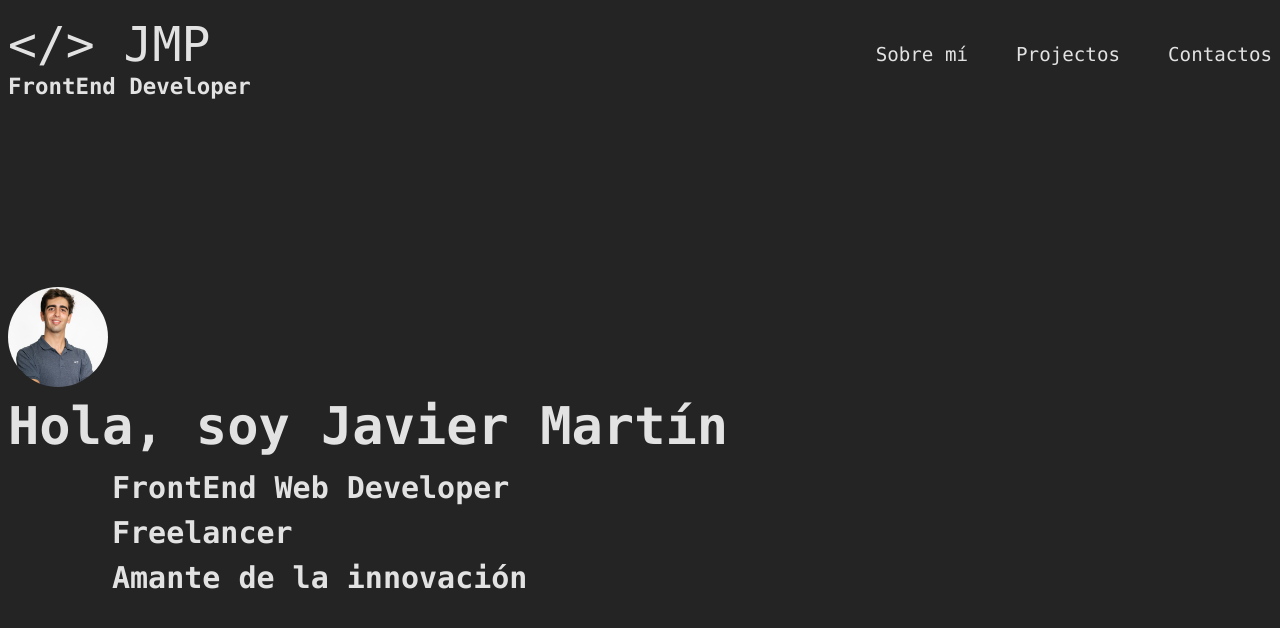
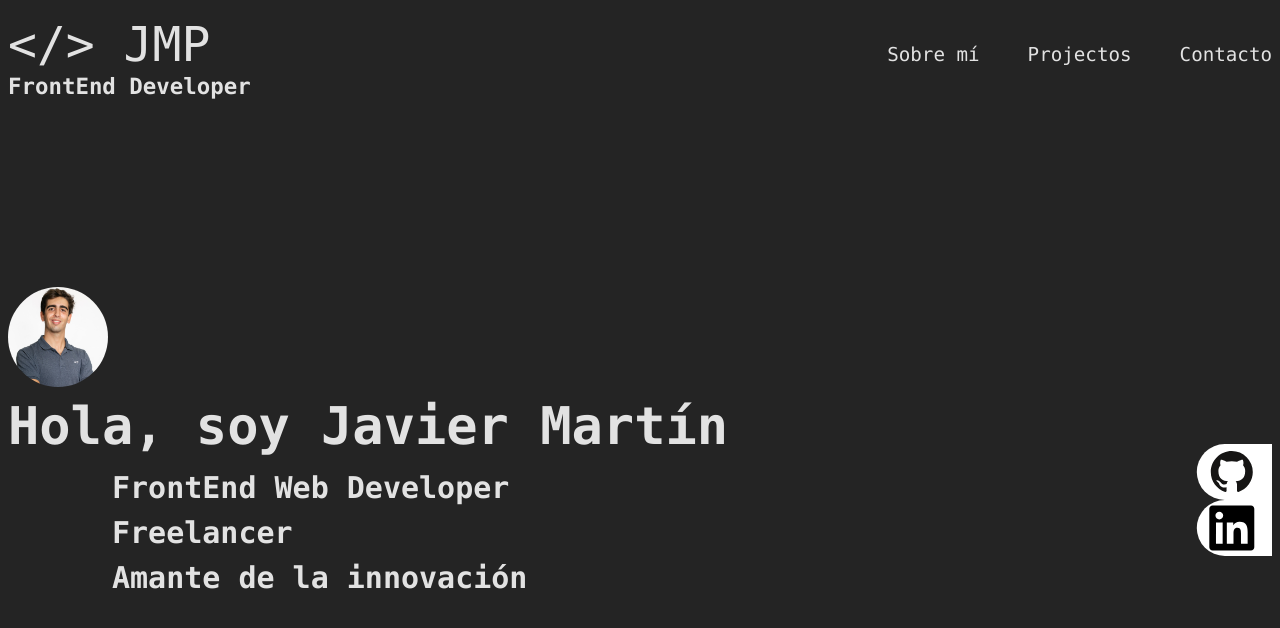
Before and after one commit to jmartinpizarro/portfolio, a React (Vite) app: page / in a window 1280 px wide. Shown: the top 628 px of the page. Built offline with nearby package versions, Linux system fonts and the light colour scheme.

Commit message:
social media component creation and implementation

```diff
--- a/src/App.css
+++ b/src/App.css
@@ -6,6 +6,8 @@
 }
 
 :root{
+  --light: #e2e2e2;
+  --dark: #242424;
   --mostaza: #D4AF37;
 }
 
@@ -76,6 +78,7 @@
 }
 
 .initContainer{
+  position: relative;
   height: 85vh;
   display: flex;
   align-items: left;
@@ -92,3 +95,41 @@
 .typingContainer{
   margin: 0 4rem;
 }
+
+.socialMediaContainer{
+  position: absolute;
+  width: 15rem;
+  right: 0px;
+  top: 50%;
+  overflow: hidden;
+}
+
+.media-container{
+  text-decoration: none;
+  background-color: white;
+  width: 12rem;
+  height: 3.5rem;
+  display: flex;
+  align-items: center;
+  transform: translateX(10.3rem);
+  justify-content: space-between;
+  border-top-left-radius: 2rem;
+  border-bottom-left-radius: 2rem;
+  transition: transform 0.7s ease;
+  gap: 1rem;
+}
+
+.media-container:hover{
+  transform: translateX(3rem);
+}
+
+.media-container img{
+  margin-left: 0.7rem;
+  width: 3rem;
+}
+
+.nameMedia{
+  color: var(--dark);
+  font-size: 20px;
+  margin-right: 1rem;
+}
--- a/src/App.jsx
+++ b/src/App.jsx
@@ -3,6 +3,7 @@ import './App.css';
 import FollowMouse from './FollowMouse';
 import Navbar from './Navbar';
 import TypingEffect from './TypingEffect';
+import SocialMediaItem from './SocialMediaItem';
 
 function App(){
   const [startTyping, setStartTyping] = useState(false)
@@ -28,6 +29,7 @@ function App(){
       clearTimeout(timer3);
     };
   }, []);
+
   return(
     <>
       <FollowMouse></FollowMouse>
@@ -43,7 +45,8 @@ function App(){
         </ul>
 
         <div className="socialMediaContainer">
-
+          <SocialMediaItem image={'./src/assets/github.svg'} nameMedia={'Github'}></SocialMediaItem>
+          <SocialMediaItem image={'./src/assets/linkedin.svg'} nameMedia={'LinkedIn'}></SocialMediaItem>
         </div>
       </section>
 
--- a/src/Navbar.jsx
+++ b/src/Navbar.jsx
@@ -9,7 +9,7 @@ function Navbar(){
             <ul className="element-container">
                 <li className="element">Sobre mí</li>
                 <li className="element">Projectos</li>
-                <li className="element">Contactos</li>
+                <li className="element">Contacto</li>
             </ul>
         </nav>
     )
--- a/src/SocialMediaItem.jsx
+++ b/src/SocialMediaItem.jsx
@@ -1,9 +1,24 @@
 import {PropTypes} from 'prop-types'
 
 function SocialMediaItem({image, nameMedia}){
+    let link = ''
+    switch (nameMedia){
+        case 'Github':
+            link = 'https://github.com/jmartinpizarro'
+            break
+        case 'LinkedIn':
+            link = 'https://www.linkedin.com/in/javier-mart%C3%ADn-pizarro-824b94264/'
+            break
+
+    }
+
+
 
     return(
-        <p>this is a social media item</p>
+        <a className="media-container" href={link} target='_blank' rel="noreferrer">
+            <img src={image} alt={`display of ${nameMedia}`} className='icon'/>
+            <p className='nameMedia'>{nameMedia}</p>
+        </a>
     )
 }
 
```
Also changed, not shown: src/assets/github.svg (added), src/assets/linkedin.svg (added).
